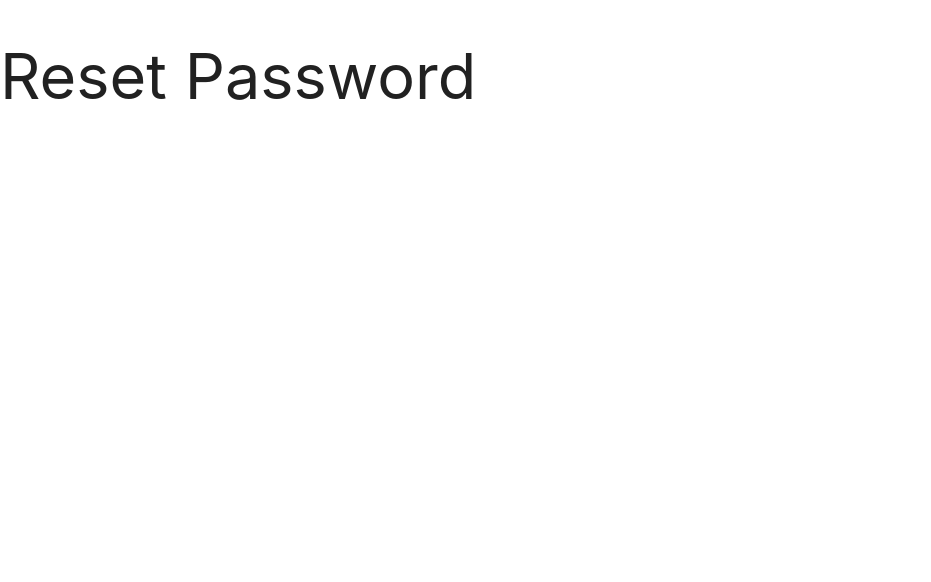
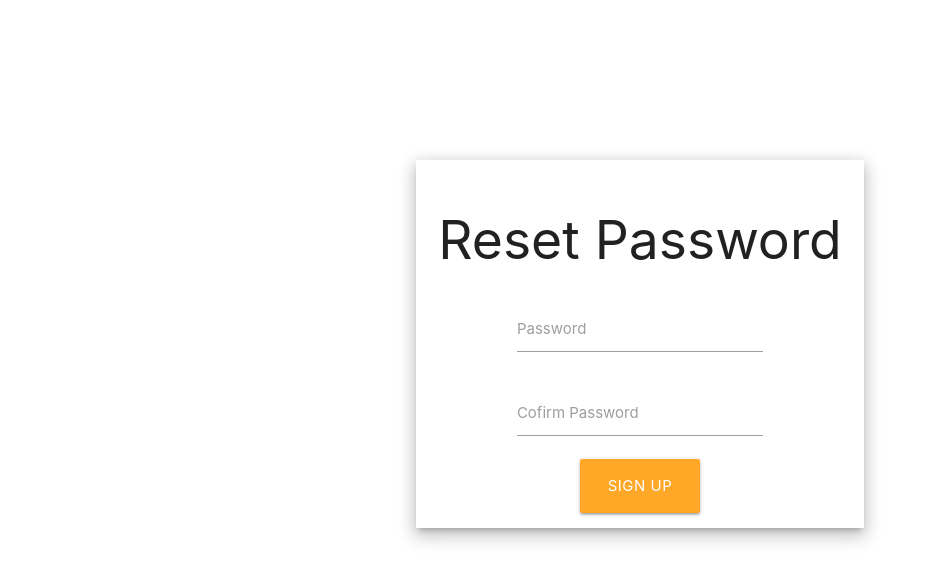
Before and after one commit to GuilhermeCarra/property-search-frontend, a React (Create React App) app: page /login/reset in a window 1280 px wide. Shown: the top 582 px of the page, without its empty margins (0-931 px from the left). Built offline with nearby package versions, Linux system fonts and the light colour scheme.

Commit message:
Add content to reset password view

```diff
--- a/src/views/login/Reset.js
+++ b/src/views/login/Reset.js
@@ -1,7 +1,30 @@
 function Reset() {
     return (
       <>
-        <h1>Reset Password</h1>
+        <div className="container login-card">
+          <div className="row">
+
+            <div className="col m6 offset-m3 center  z-depth-3">
+              <div className="section">
+                <h2>Reset Password</h2>
+                <div className="col s12">
+                  <div className="input-field col s8 offset-s2">
+                    <input id="password" type="password"/>
+                    <label for="password">Password</label>
+                  </div>
+                </div>
+                <div className="col s12">
+                  <div className="input-field col s8 offset-s2">
+                    <input id="password_confirm" type="password"/>
+                    <label for="password_cofirm">Cofirm Password</label>
+                  </div>
+                </div>
+                <a className="waves-effect waves-light btn-large orange lighten-1">Sign Up</a>
+              </div>
+            </div>
+
+          </div>
+        </div>
       </>
     );
   }
```
